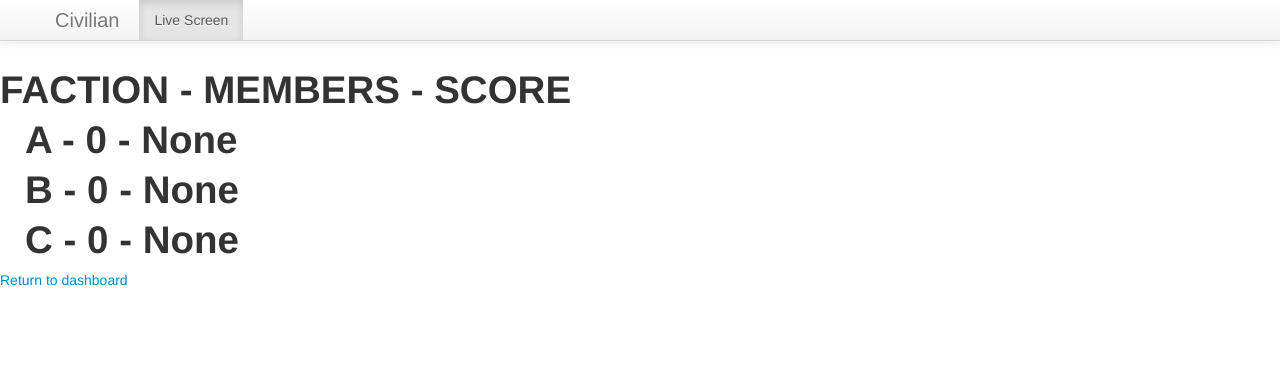
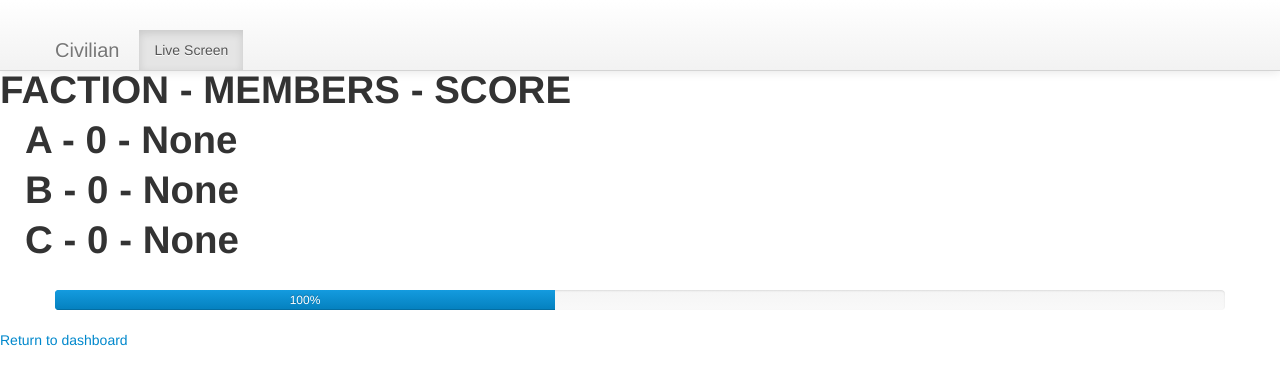
Before and after one commit to civilivezation/Civilian, a Django app: page /civ/live/ in a window 1280 px wide. Shown: the top 385 px of the page. Run offline with Django 3.2, Linux system fonts and the light colour scheme; data comes from the database, SQL or seed files in the repository; parts of the project's set-up code (start-up, migrations or seed data) failed here and were passed over; some libraries are stand-ins or nearby versions.

Commit message:
Updated some stuff

```diff
--- a/civilian/template/civ/live.html
+++ b/civilian/template/civ/live.html
@@ -10,6 +10,10 @@
       body {
         padding-top: 60px; /* 60px to make the container go all the way to the bottom of the topbar */
       }
+	  .container{
+	  margin-top: 30px;
+	  width: 500px;
+	  }
     </style>
     <link href="{{ STATIC_URL }}/bootstrap/css/bootstrap-responsive.css" rel="stylesheet">
 
@@ -18,7 +22,6 @@
    <BODY>
     {% if fact_list %}
     <div id="wrap">
-
       <!-- Fixed navbar -->
       <div class="navbar navbar-fixed-top">
         <div class="navbar-inner">
@@ -43,9 +46,27 @@
       <h1>{{fact.name}} - {{fact.members}} - {{fact.score}} </h1>
       {% endfor %}
     </UL>
+	<div class="container">
+	  <div class="progress active">
+		<div class="bar" style="width: 0%;"></div>
+	  </div>
+	</div>
     {% else %}
     <P> NO FACTIONS EXIST!</P>
     {% endif %}
     <A href="/civ"> Return to dashboard </A>
+	<script>
+	  var progress = setInterval(function() {
+      var $bar = $('.bar');
+
+      if ($bar.width()==500) {
+      clearInterval(progress);
+      $('.progress').removeClass('active');
+      } else {
+      $bar.width($bar.width()+500);
+      }
+      $bar.text($bar.width()/5 + "%");
+	  }, 800);
+	</script>
   </BODY>
 </HTML
```
